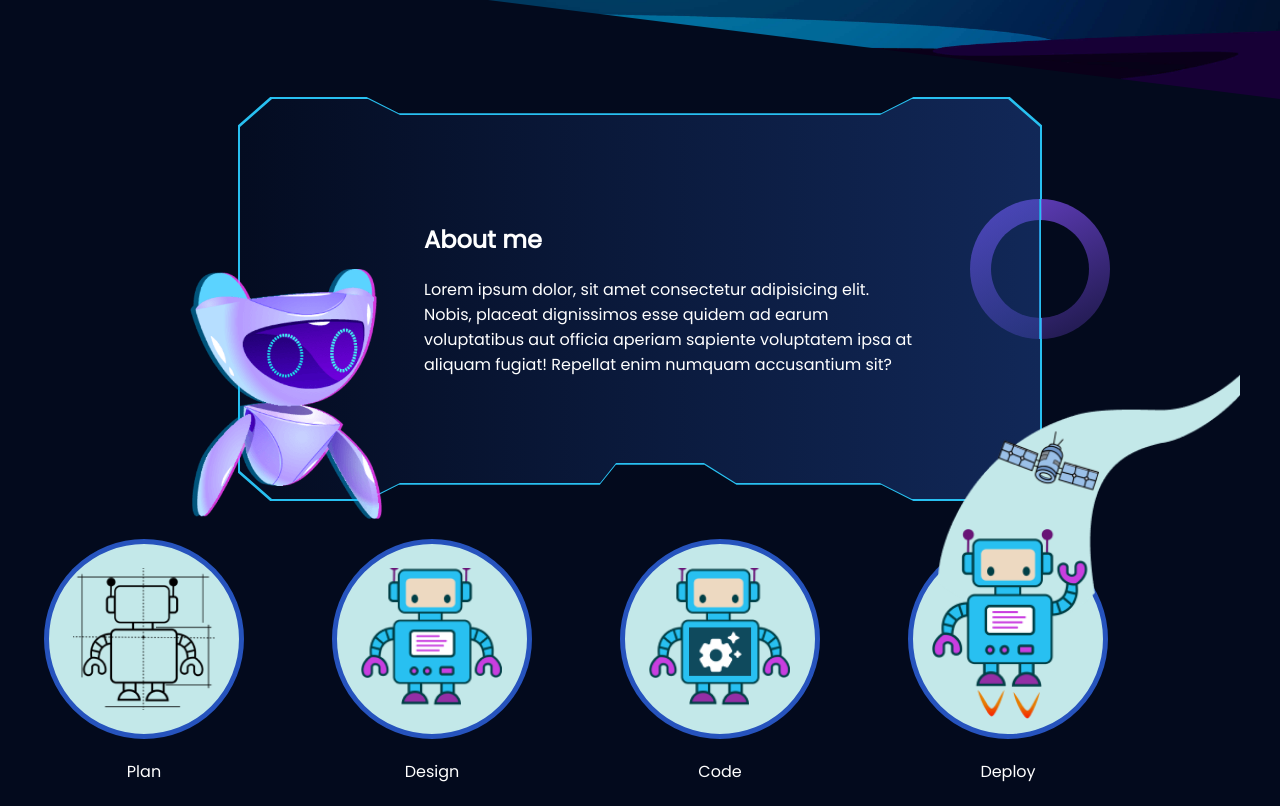
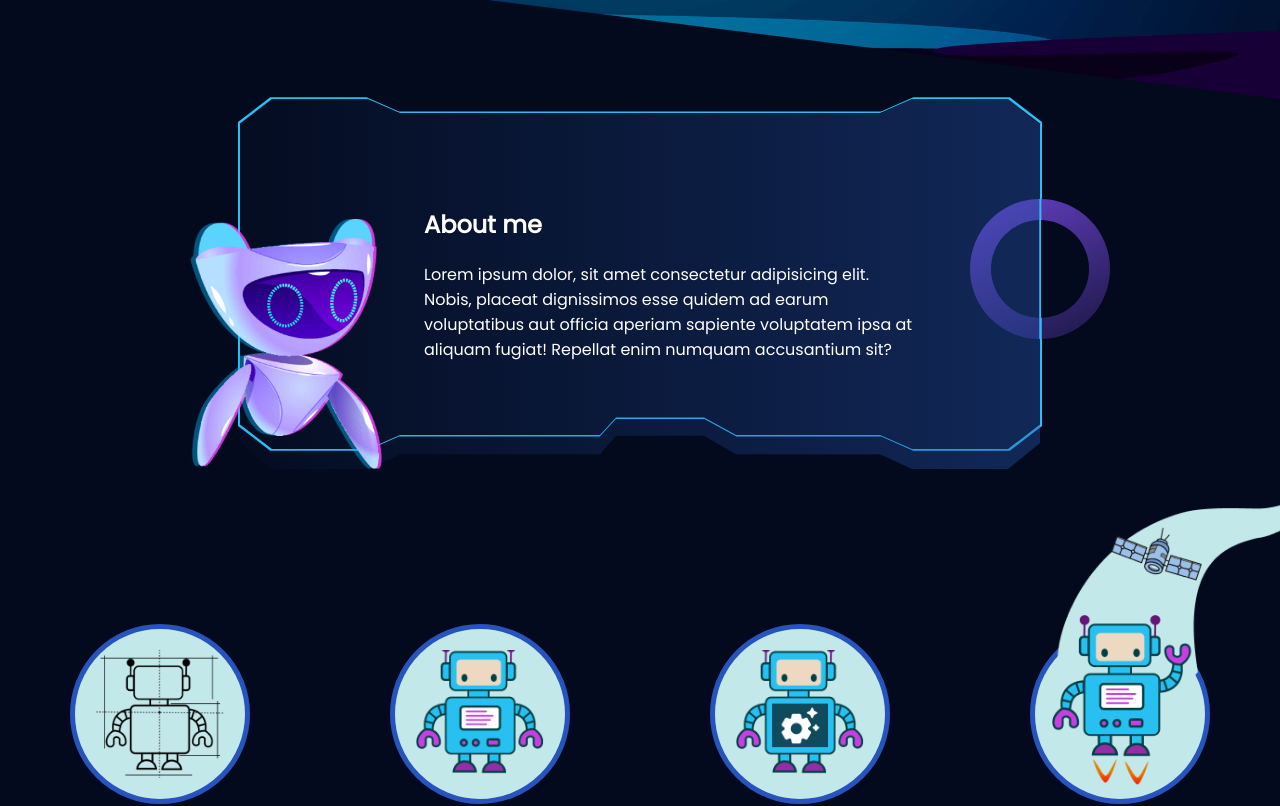
Before and after one commit to AngelaDiaz20/Portafolio, a React (Create React App) app: page /home in a window 1280 px wide. Shown: the part 701-1507 px from the top of the page. Built offline with nearby package versions, Linux system fonts and the light colour scheme.

Commit message:
responsive about me and skills section

```diff
--- a/src/pages/Home.jsx
+++ b/src/pages/Home.jsx
@@ -129,9 +129,6 @@ function Home () {
           </div>
         </article>
         <article>
-          <div className='container-robot'>
-            <img src={SkillsCode} alt="Robot code skills"/>
-          </div>
           <div className='list-skills'>
               <div className='card-skill'>
                 <img src={SkillsImage(`./css.png`)} alt=""/>
@@ -161,6 +158,9 @@ function Home () {
                 <img src={SkillsImage(`./python.png`)} alt=""/>
                 <p>Python</p>
               </div>
+          </div>
+          <div className='container-robot'>
+            <img src={SkillsCode} alt="Robot code skills"/>
           </div>
         </article>
       </section>
--- a/src/scss/components/common/_cardProject.scss
+++ b/src/scss/components/common/_cardProject.scss
@@ -147,7 +147,7 @@
 @media screen and (min-width:768px){
     .projects-cards {
         display: grid;
-        grid-template-columns: repeat(3, 1fr);
+        grid-template-columns: repeat(2, 1fr);
         gap: 20px;
         width: 90%;
         margin: auto;
@@ -252,6 +252,16 @@
 
     }
 
+    @media screen and (min-width:1024px){
+        .projects-cards {
+            display: grid;
+            grid-template-columns: repeat(3, 1fr);
+            gap: 20px;
+            width: 90%;
+            margin: auto;
+        }
+    }
+
     @media screen and (min-width:500px) {
         .paginationBttns {
             width: 80%;
--- a/src/scss/pages/_home.scss
+++ b/src/scss/pages/_home.scss
@@ -28,6 +28,7 @@
     width: min-content;
     height: min-content;
     margin: auto;
+    width: 90%;
 
     &::before,
     &::after {
@@ -55,7 +56,7 @@
 
     .container {
         min-width: 310px;
-        width: 95%;
+        width: 100%;
         max-width: 800px;
         background: linear-gradient(to left, #2755b165, #2755b107);
         clip-path: polygon(0 7%, 4% 0, 16% 0, 20% 4%, 80% 4%, 84% 0, 96% 0, 100% 7%, 100% 93%, 96% 100%, 84% 100%, 80% 96%, 62% 96%, 58% 91%, 47% 91%, 45% 96%, 20% 96%, 16% 100%, 4% 100%, 0 93%);
@@ -166,14 +167,31 @@
     background: linear-gradient(#6847ca44, #6847ca00);
     min-width: 300px;
     width: 90%;
+    max-width: 400px;
     margin: auto;
+    display: flex;
+    align-items: center;
+    justify-content: center;
     height: 300px;
     text-align: center;
 }
 
+.container-robot:first-of-type{
+    transform: scaleX(-1);
+
+    img{
+        transform: scaleX(-1);
+    }
+}
+
 .skills{
     article{
-        display: grid;
+        display: flex;
+        flex-direction: column;
+
+        &:last-of-type{
+            flex-direction: column-reverse;
+        }
     }
 }
 
@@ -353,6 +371,97 @@
     }
 }
 
+@media screen and (min-width:500px) {
+    .about {
+        position: relative;
+        width: min-content;
+        max-width: 800px;
+        height: min-content;
+        max-height: 350px;
+        margin: auto;
+        width: 90%;
+
+        &::before {
+            background: $light-blue;
+            height: 101%;
+            width: 100.5%;
+            top: -.5%;
+            left: -.25%;
+            z-index: -3;
+        }
+
+        &::after {
+            background: $dark-blue;
+            height: 100%;
+            width: 100%;
+            z-index: -2;
+            bottom: 0;
+        }
+
+        .container {
+            min-width: 310px;
+            width: 100%;
+            height: 360px;
+            max-width: 800px;
+            background: linear-gradient(to left, #2755b165, #2755b107);
+            clip-path: polygon(0 7%, 4% 0, 16% 0, 20% 4%, 80% 4%, 84% 0, 96% 0, 100% 7%, 100% 93%, 96% 100%, 84% 100%, 80% 96%, 62% 96%, 58% 91%, 47% 91%, 45% 96%, 20% 96%, 16% 100%, 4% 100%, 0 93%);
+
+            margin: auto;
+            display: flex;
+            flex-direction: column;
+            justify-content: center;
+            align-items: center;
+            padding: 10% 5% 24% 10%;
+
+            h1 {
+                text-align: left;
+                margin: 0 0 20px;
+                width: 100%;
+            }
+        }
+
+        img {
+            position: absolute;
+            height: 150px;
+            bottom: -30px;
+            left: -20px;
+        }
+
+        .circle {
+            position: absolute;
+            background: linear-gradient(155deg, #6942caf9, #6942ca3b);
+            height: 120px;
+            width: 120px;
+            border-radius: 50%;
+            bottom: 10px;
+            right: -60px;
+            display: flex;
+            justify-content: center;
+            align-items: center;
+            z-index: -1;
+
+            &::after {
+                content: '';
+                width: 70%;
+                height: 70%;
+                background: $dark-blue;
+                position: absolute;
+                border-radius: 50%;
+            }
+
+            &::before {
+                content: '';
+                height: 200px;
+                width: 2px;
+                background: $light-blue;
+                position: absolute;
+                bottom: 15px;
+                z-index: 1;
+            }
+        }
+
+    }
+}
 
 @media screen and (min-width:768px) {
     .banner {
@@ -382,6 +491,7 @@
     .about {
         position: relative;
         width: min-content;
+        width: 90%;
         height: min-content;
         margin: auto;
 
@@ -410,8 +520,8 @@
         }
 
         .container {
-            height: 400px;
-            width: 800px;
+            height: 370px;
+            width: 100%;
             background: linear-gradient(to left, #2755b165, #2755b107);
             clip-path: polygon(0 7%, 4% 0, 16% 0, 20% 4%, 80% 4%, 84% 0, 96% 0, 100% 7%, 100% 93%, 96% 100%, 84% 100%, 80% 96%, 62% 96%, 58% 91%, 47% 91%, 45% 96%, 20% 96%, 16% 100%, 4% 100%, 0 93%);
 
@@ -476,6 +586,10 @@
         display: grid;
         grid-template-columns: repeat(4, 1fr);
         margin: 40px 0;
+        overflow-x: hidden;
+        height: 360px;
+        width: 100%;
+        align-items: flex-end;
 
         article {
             text-align: center;
@@ -485,8 +599,8 @@
             background: #C3E8E9;
             border-radius: 50%;
             border: 5px solid $medium-blue;
-            height: 200px;
-            width: 200px;
+            height: 180px;
+            width: 180px;
             display: flex;
             justify-content: center;
             align-items: center;
@@ -512,7 +626,11 @@
 
     .skills{
         article{
-            display: flex;
+            flex-direction: row;
+
+            &:last-of-type{
+                flex-direction: row;
+            }
         }
     }
 
@@ -644,6 +762,7 @@
             border-radius: 5px;
 
             article:first-of-type{
+                border-bottom: none;
                 border-right: 1px solid $light-blue;
             }
 
```
